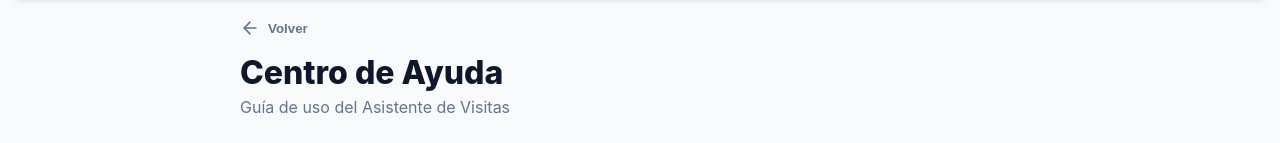
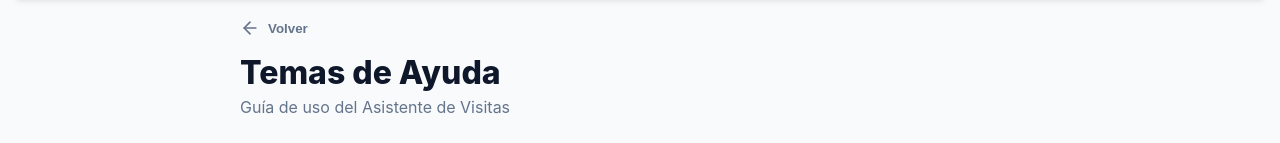
Before and after one commit to yorlenbatistareyes-prog/asistente-de-visitas, a SvelteKit app: page /ayuda in a window 1280 px wide. Shown: the part 145-288 px from the top of the page. Built offline with nearby package versions, Linux system fonts and the light colour scheme.

Commit message:
Mejoras en términos

```diff
--- a/package.json
+++ b/package.json
@@ -1,6 +1,6 @@
 {
   "name": "asistente-de-visitas",
-  "version": "1.0.15",
+  "version": "1.0.16",
   "description": "",
   "type": "module",
   "scripts": {
--- a/src/lib/components/layout/TopBar.svelte
+++ b/src/lib/components/layout/TopBar.svelte
@@ -143,7 +143,7 @@
            <Settings size={18} />
         </button>
 
-        <button class="icon-btn" on:click={() => goto('/ayuda')} title="Centro de Ayuda">
+        <button class="icon-btn" on:click={() => goto('/ayuda')} title="Temas de Ayuda">
            <HelpCircle size={18} />
         </button>
 
--- a/src/routes/+layout.svelte
+++ b/src/routes/+layout.svelte
@@ -43,10 +43,8 @@
   };
 
   const historialCambios: Record<string, { texto: string, tipo: string }[]> = {
-    "1.0.15": [
-      { texto: "Corregida la importación de CSV para congregaciones y personas.", tipo: "correcion" },
-      { texto: "Añadido sistema de notificaciones para nuevas actualizaciones.", tipo: "notificacion" },
-      { texto: "Optimización visual para dispositivos Android.", tipo: "movil" }
+    "1.0.16": [
+      { texto: "Arreglos en téminos utilizados.", tipo: "mejora" }
     ]
   };
 
--- a/src/routes/ayuda/+page.svelte
+++ b/src/routes/ayuda/+page.svelte
@@ -55,7 +55,7 @@
       <button class="btn-back" on:click={volver}>
         <ArrowLeft size={20} /> Volver
       </button>
-      <h1>Centro de Ayuda</h1>
+      <h1>Temas de Ayuda</h1>
       <p>Guía de uso del Asistente de Visitas</p>
     </div>
   </div>
```
Also changed, not shown: 2 other files (tests, documents, lock files or other folders).
